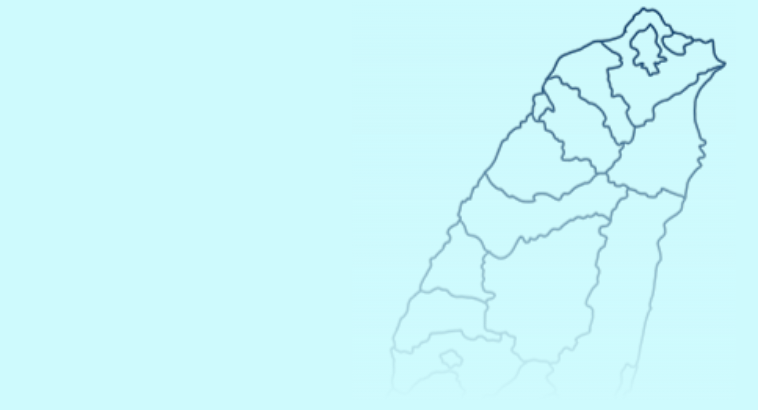
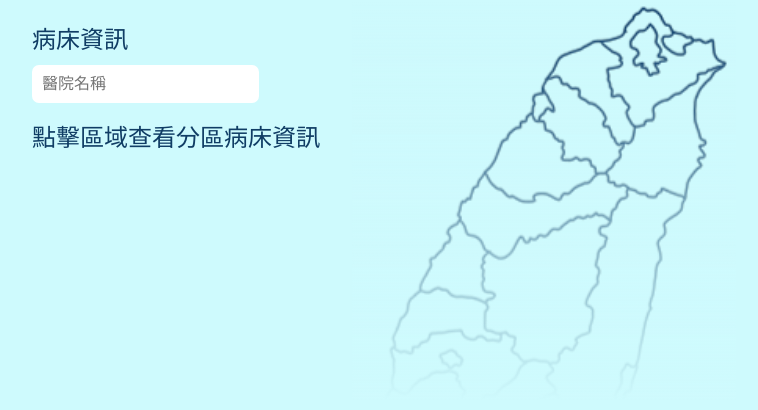
Before and after one commit to Alx-Lai/PMI-frontend, a React (Create React App) app: page / in a window 1280 px wide. Shown: the top 410 px of the page, without its empty margins (96-854 px from the left). Built offline with nearby package versions, Linux system fonts and the light colour scheme.

Commit message:
[add] bed information

```diff
--- a/src/App.css
+++ b/src/App.css
@@ -51,3 +51,20 @@
   animation-iteration-count: 1;
   animation-fill-mode: both;
 }
+
+h3 {
+  color: #103D65;
+}
+
+h2 {
+  color: #103D65;
+}
+
+input {
+  border: 0;
+  border-radius: 7px;
+}
+
+input:focus {
+  outline-color: #A4C7CA;
+}
--- /dev/null
+++ b/src/Containers/MainPage.css
@@ -0,0 +1,19 @@
+.bed {
+    position: fixed;
+    left: 10vw;
+  }
+
+.bed-title1 {
+    margin-bottom: 10px;
+    font-weight: 500;
+}
+
+.bed-title2 {
+    margin-top: 15px;
+    font-weight: 500;
+}
+
+.bed-input {
+    padding: 10px;
+    font-size: medium;
+}
--- a/src/Containers/MainPage.jsx
+++ b/src/Containers/MainPage.jsx
@@ -1,4 +1,5 @@
 import '../App.css'
+import './MainPage.css'
 import logo from '../Images/logo.png'
 import menu from '../Images/menu.png'
 import { useState } from 'react'
@@ -32,6 +33,11 @@ const MainPage = () => {
 
     return (
         <>
+            <div className='bed' hidden={scroll<0.9}>
+                <h2 className='bed-title1'>病床資訊</h2>
+                <input className='bed-input' placeholder='醫院名稱'></input>
+                <h2 className='bed-title2'>點擊區域查看分區病床資訊</h2>
+            </div>
             {select ?
                 <img src={menu} alt='menu' className='menu' onClick={handleClickMenu} />
                 :
```
